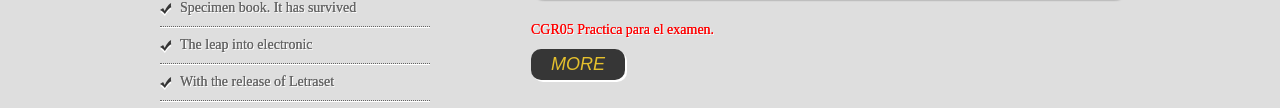
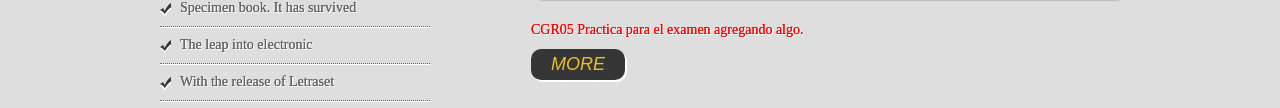
Before and after one commit to Carrenor64/repaso, a plain HTML site: page index.html in a window 1280 px wide. Shown: the part 908-1016 px from the top of the page. Drawn offline with Linux system fonts and the light colour scheme; a web font is replaced by a local one.

Commit message:
Texto añadido para provocar error

```diff
--- a/index.html
+++ b/index.html
@@ -42,7 +42,7 @@ Released: 4.3.13
         </p>
         <p><img src="images/pic.jpg" alt="pic" class="picStyle"></p>
         <p>
-        	CGR05 Practica para el examen.
+        	CGR05 Practica para el examen agregando algo.
         </p>
         <button>More</button>
         <div class="horSeparator"></div>
```
